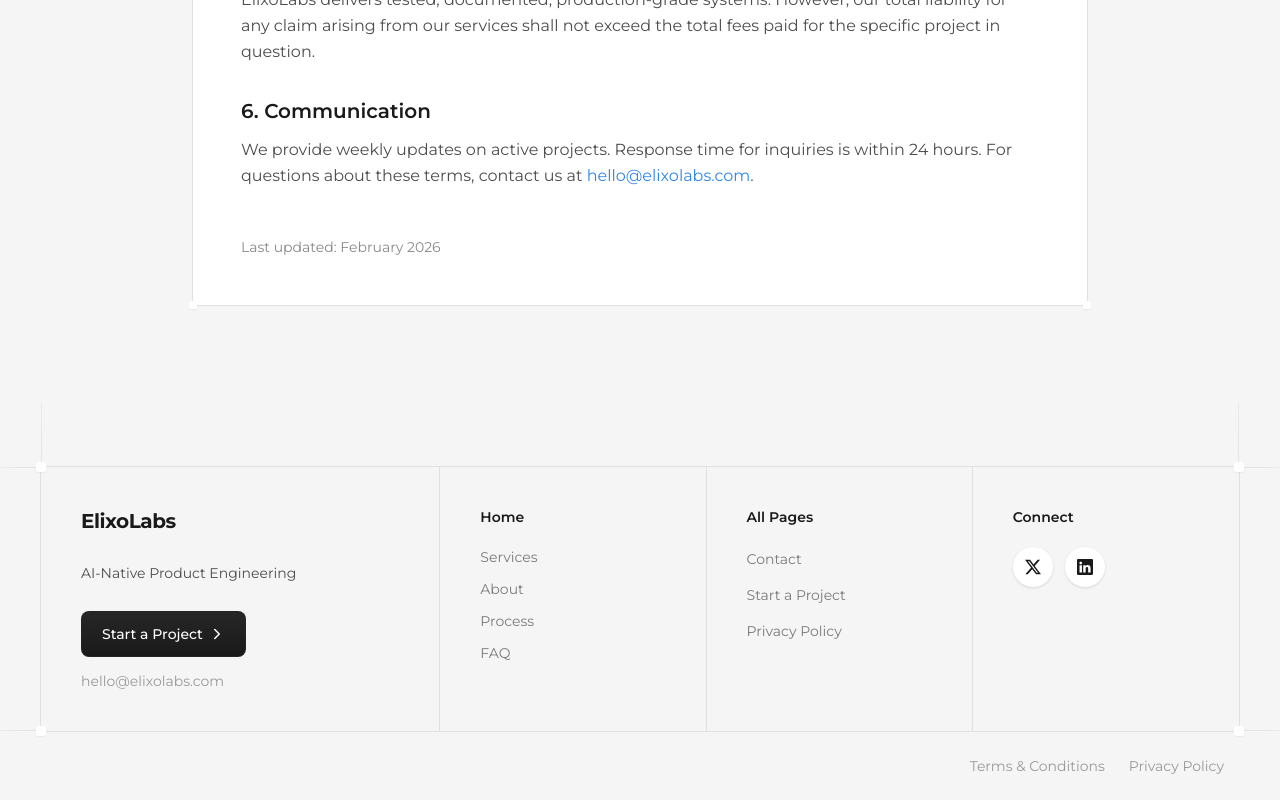
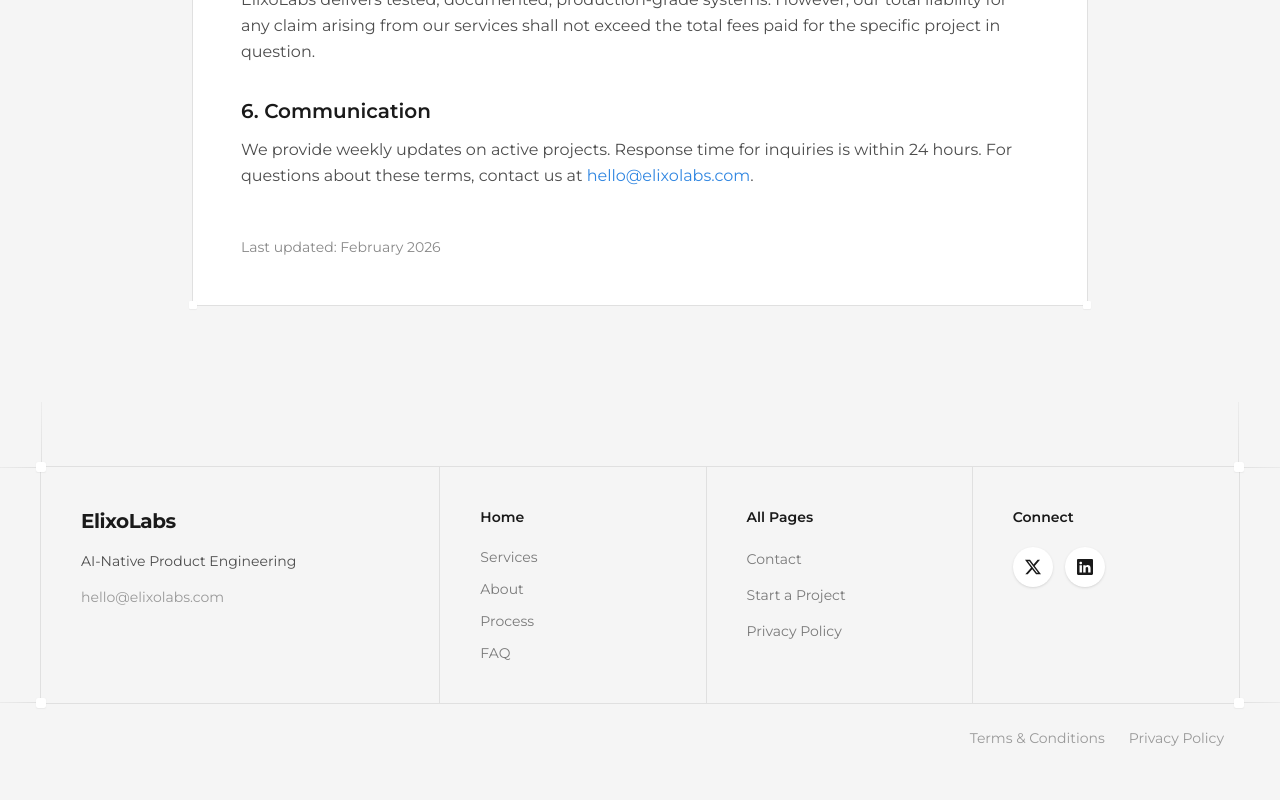
Before and after one commit to ElixoLabs/website, a Next.js app: page /terms in a window 1280 px wide. Shown: the part 997-1797 px from the top of the page. After the commit the page ends 1769 px from the top, so only its background shows below. Built offline with nearby package versions, Linux system fonts and the light colour scheme.

Commit message:
Refactor button components for consistent styling and layout adjustments across multiple sections

```diff
--- a/src/components/home/Features.tsx
+++ b/src/components/home/Features.tsx
@@ -109,8 +109,8 @@ const Features: React.FC = () => {
               transition={{ duration: 0.5, delay: 0.3 }}
               className="flex flex-wrap items-center gap-3 w-full lg:w-auto"
             >
-              <Button href="/contact" variant="primary">Start a Project</Button>
-              <Button href="/#process" variant="secondary" icon={false}>See Our Process</Button>
+              <Button className='flex-1' href="/contact" variant="primary">Start a Project</Button>
+              <Button className='flex-1' href="/#process" variant="secondary" icon={false}>See Our Process</Button>
             </motion.div>
           </div>
 
--- a/src/components/home/Hero.tsx
+++ b/src/components/home/Hero.tsx
@@ -1,4 +1,5 @@
 'use client';
+
 import React from 'react';
 import Image from 'next/image';
 import { motion, Variants } from 'framer-motion';
@@ -96,14 +97,13 @@ const Hero: React.FC = () => {
 
       <div className="relative flex flex-col items-center gap-16 max-w-sm md:max-w-7xl w-full">
         <div className="flex flex-col items-center gap-5 max-w-4xl w-full">
-
-          <div className="flex flex-col items-center gap-10 w-full z-10">
+          <div className="flex flex-col items-center gap-8 md:gap-10 w-full z-10">
             <div className="flex flex-col items-center gap-4 w-full">
               <motion.h1
                 variants={titleContainerVariants}
                 initial="hidden"
                 animate="visible"
-                className="text-4xl md:text-5xl lg:text-5xl leading-tight tracking-tight font-semibold text-dark-200 text-center"
+                className="text-[32px] leading-[1.15] sm:text-3xl md:text-4xl lg:text-[45px] tracking-tight font-semibold text-dark-200 text-center px-2"
               >
                 {titleLine1.map((word, i) => (
                   <React.Fragment key={`w1-${i}`}>
@@ -113,7 +113,10 @@ const Hero: React.FC = () => {
                     {i < titleLine1.length - 1 && ' '}
                   </React.Fragment>
                 ))}
-                <br />
+
+                <br className="hidden md:block" />
+                {' '}
+
                 {titleLine2.map((word, i) => (
                   <React.Fragment key={`w2-${i}`}>
                     <motion.span variants={blurWordVariants} className="inline-block">
@@ -130,7 +133,7 @@ const Hero: React.FC = () => {
                 transition={{ duration: 0.5, delay: 0.6 }}
                 className="flex flex-col items-center w-full px-4"
               >
-                <p className="text-base text-base-900 text-center max-w-2xl">
+                <p className="text-sm sm:text-base text-base-900 text-center max-w-2xl">
                   ElixoLabs is an AI-native product engineering firm. We design and build AI agents,
                   operational platforms, and automation systems - architected for production, not demonstration.
                 </p>
@@ -141,12 +144,12 @@ const Hero: React.FC = () => {
               initial={{ opacity: 0, y: 20 }}
               animate={{ opacity: 1, y: 0 }}
               transition={{ duration: 0.5, delay: 0.7 }}
-              className="relative flex flex-wrap justify-center items-center gap-3"
+              className="relative flex flex-col sm:flex-row justify-center items-center gap-3 w-full sm:w-auto px-4 sm:px-0"
             >
-              <Button className='flex-1' href="/contact" variant="primary">
+              <Button className="w-full sm:w-auto sm:flex-1" href="/contact" variant="primary">
                 Start a Project
               </Button>
-              <Button className='flex-1' href="/#services" variant="secondary" icon={false}>
+              <Button className="w-full sm:w-auto sm:flex-1" href="/#services" variant="secondary" icon={false}>
                 Explore Services
               </Button>
             </motion.div>
--- a/src/components/home/WhyItMatters.tsx
+++ b/src/components/home/WhyItMatters.tsx
@@ -83,8 +83,8 @@ const WhyItMatters: React.FC = () => {
           </motion.div>
 
           <motion.div variants={itemVariants} className="flex flex-wrap items-center gap-3 mt-2">
-            <Button href="/contact" variant="primary">Start a Project</Button>
-            <Button href="/#services" variant="secondary" icon={false}>Explore Services</Button>
+            <Button className='flex-1' href="/contact" variant="primary">Start a Project</Button>
+            <Button className='flex-1' href="/#services" variant="secondary" icon={false}>Explore Services</Button>
           </motion.div>
         </motion.div>
 
--- a/src/components/layout/Footer.tsx
+++ b/src/components/layout/Footer.tsx
@@ -63,7 +63,7 @@ const Footer: React.FC = () => {
           <div className="grid grid-cols-1 md:grid-cols-[1.5fr_1fr_1fr_1fr] gap-0">
             <motion.div
               variants={itemVariants}
-              className="relative flex flex-col gap-7 p-8 md:p-10"
+              className="relative flex flex-col gap-4 p-8 md:p-10"
             >
               <div className="hidden md:block absolute top-0 bottom-0 right-0 w-px bg-base-400" />
               <span className="text-xl font-bold text-dark-200 tracking-tight">ElixoLabs</span>
@@ -71,9 +71,6 @@ const Footer: React.FC = () => {
                 AI-Native Product Engineering
               </p>
               <div className="flex flex-col gap-3.5">
-                <Button href="/contact" variant="primary" className="w-fit">
-                  Start a Project
-                </Button>
                 <a
                   href="mailto:hello@elixolabs.com"
                   className="text-sm text-base-500 hover:text-base-900 transition-colors"
```
